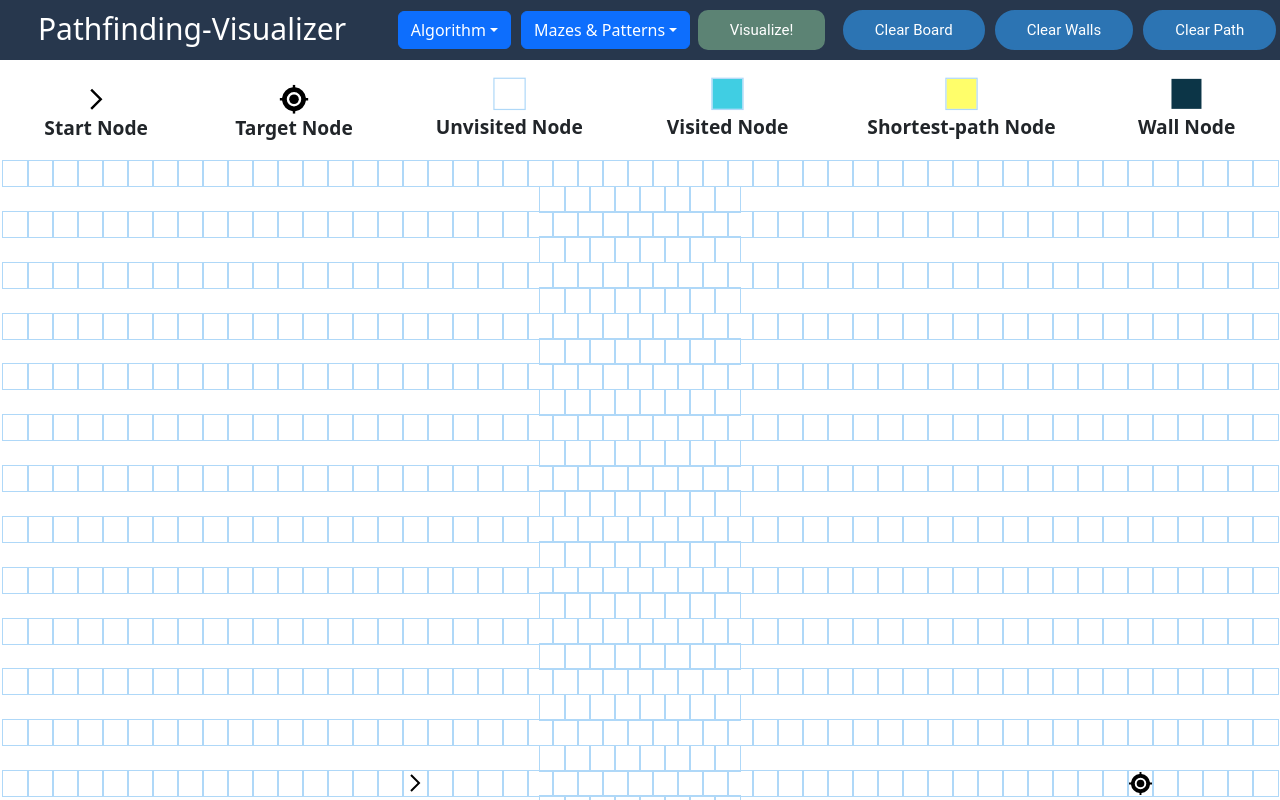
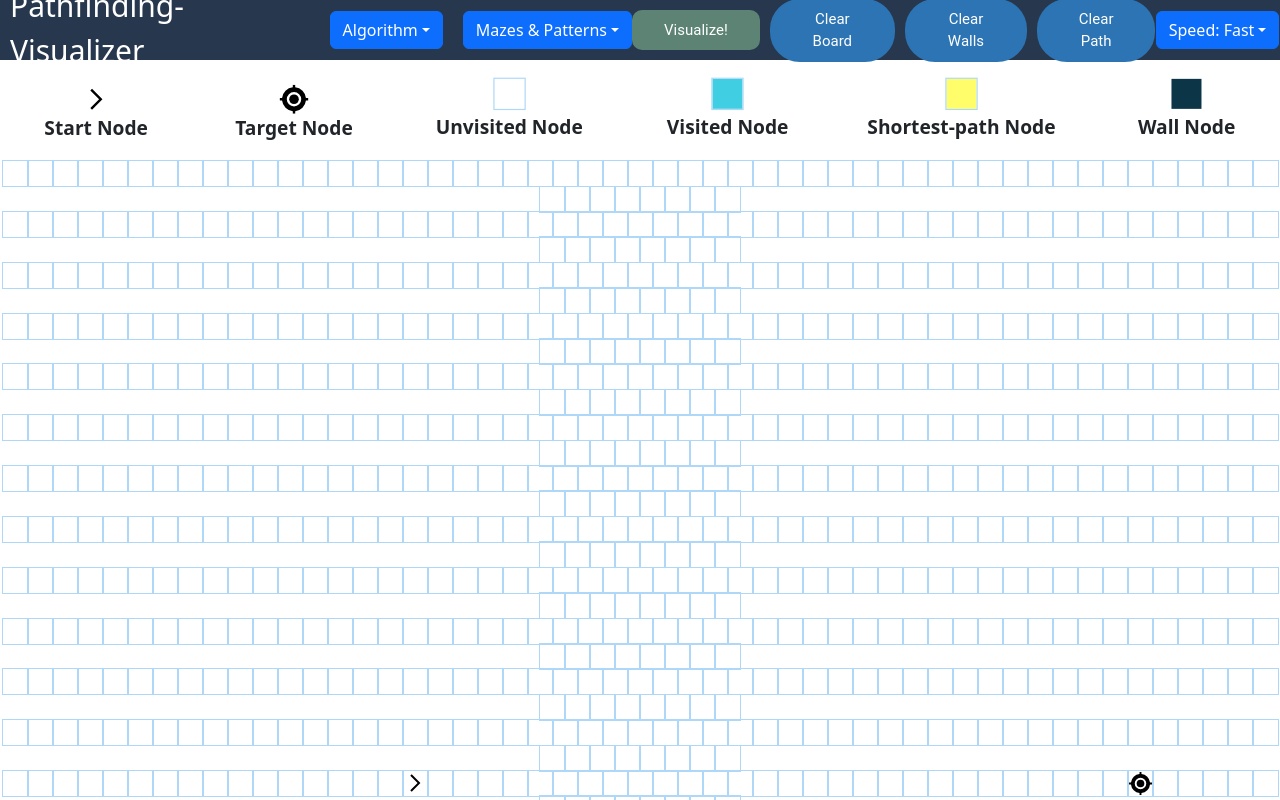
Before and after one commit to Katelynshapoval/Pathfinding-Visualizer, a React (Create React App) app: page / in a window 1280 px wide. Shown: the top 800 px of the page. Built offline with nearby package versions, Linux system fonts and the light colour scheme.

Commit message:
animation speed

```diff
--- a/src/PathfindingVisualizer/PathfindingVisualizer.css
+++ b/src/PathfindingVisualizer/PathfindingVisualizer.css
@@ -6,43 +6,48 @@ header {
   height: 60px;
   display: flex;
   align-items: center;
-  justify-content: space-between;
+  /* justify-content: space-between; */
 }
 
 .buttons {
-  width: 70%;
+  width: 78%;
   height: 100%;
   display: flex;
   float: right;
-  justify-content: space-around;
+  justify-content: space-between;
   align-items: center;
 }
 
 .mainsetup {
   display: flex;
   justify-content: flex-start;
+  /* margin-right: 80px;
+  margin-left: 20px; */
 }
 .mainsetup #dropdown-basic {
-  margin-left: 10px;
+  margin-left: 20px;
 }
 
-.clearing {
+.secondary {
   display: flex;
   justify-content: flex-end;
 }
-.clearing button {
+.secondary button {
   margin-left: 10px;
 }
 
 header p {
   padding-top: 1%;
+  padding-left: 10px;
   display: inline;
+  text-align: left;
   font-size: 30px;
-  width: 30%;
   color: white;
   font-weight: 500;
 }
-
+.speed {
+  width: 140px;
+}
 .button,
 .visualize {
   font-family: Roboto, sans-serif;
--- a/src/PathfindingVisualizer/PathfindingVisualizer.jsx
+++ b/src/PathfindingVisualizer/PathfindingVisualizer.jsx
@@ -1,4 +1,4 @@
-import React, { Component, createRef } from "react";
+import React, { Component, createRef, useRef } from "react";
 import Node from "./Node/Node";
 import "./PathfindingVisualizer.css";
 import { dijkstra, getNodesInShortestPathOrder } from "../algorithms/dijkstra";
@@ -26,6 +26,7 @@ export default class PathfindingVisualizer extends Component {
       dragNode: false,
       animationIsCompleted: [false, ""],
       chosenAnimation: "",
+      speed: "fast",
     };
     this.nodeRefs = [];
   }
@@ -156,6 +157,14 @@ export default class PathfindingVisualizer extends Component {
     nodesInShortestPathOrder = visitedNodesInOrder
   ) {
     if (this.state.animationIsRunning) return;
+    let speed =
+      this.state.speed === "fast"
+        ? 10
+        : this.state.speed === "average"
+        ? 80
+        : this.state.speed === "slow"
+        ? 350
+        : 10;
     this.setState({
       grid: clearBoard(
         this.state.grid,
@@ -174,7 +183,7 @@ export default class PathfindingVisualizer extends Component {
         ) {
           setTimeout(() => {
             this.animateShortestPath(nodesInShortestPathOrder, algorithm);
-          }, 10 * i);
+          }, speed * i);
         } else {
           this.animateShortestPath(nodesInShortestPathOrder, algorithm);
         }
@@ -189,7 +198,7 @@ export default class PathfindingVisualizer extends Component {
       ) {
         setTimeout(() => {
           nodeRef.classList.add("node-visited");
-        }, 10 * i);
+        }, speed * i);
       } else {
         nodeRef.classList.add("node-visited-not-animated");
       }
@@ -303,7 +312,7 @@ export default class PathfindingVisualizer extends Component {
   };
   // Displays the grid of nodes
   render() {
-    let { grid, mouseIsPressed, animationIsRunning, chosenAnimation } =
+    let { grid, mouseIsPressed, animationIsRunning, chosenAnimation, speed } =
       this.state;
     return (
       <>
@@ -383,7 +392,7 @@ export default class PathfindingVisualizer extends Component {
               </button>
             </div>
 
-            <div className="clearing">
+            <div className="secondary">
               {/* Cleares everything anf returns nodes back to original position */}
               <button
                 className="button"
@@ -437,6 +446,35 @@ export default class PathfindingVisualizer extends Component {
                 Clear Path
               </button>
             </div>
+            <Dropdown className="speed">
+              <Dropdown.Toggle id="dropdown-basic">
+                Speed:
+                {this.speed === "fast"
+                  ? " Fast"
+                  : speed === "average"
+                  ? " Average"
+                  : speed === "slow"
+                  ? " Slow"
+                  : " Fast"}
+              </Dropdown.Toggle>
+              <Dropdown.Menu>
+                <Dropdown.Item
+                  onClick={() => {
+                    this.setState({ speed: "fast" });
+                  }}
+                >
+                  Fast
+                </Dropdown.Item>
+                <Dropdown.Item
+                  onClick={() => this.setState({ speed: "average" })}
+                >
+                  Average
+                </Dropdown.Item>
+                <Dropdown.Item onClick={() => this.setState({ speed: "slow" })}>
+                  Slow
+                </Dropdown.Item>
+              </Dropdown.Menu>
+            </Dropdown>
           </div>
         </header>
         <div className="explanations">
```
